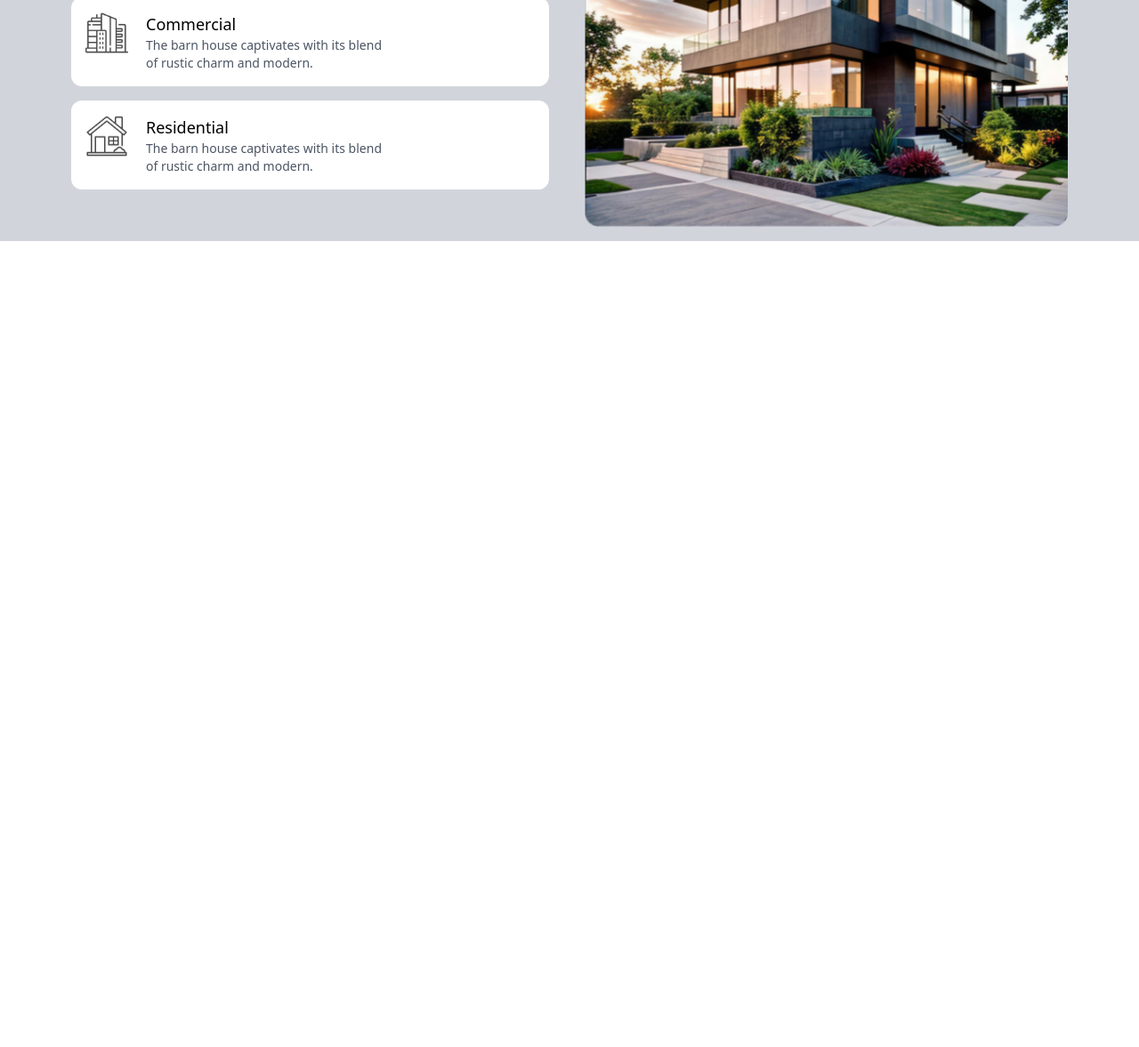
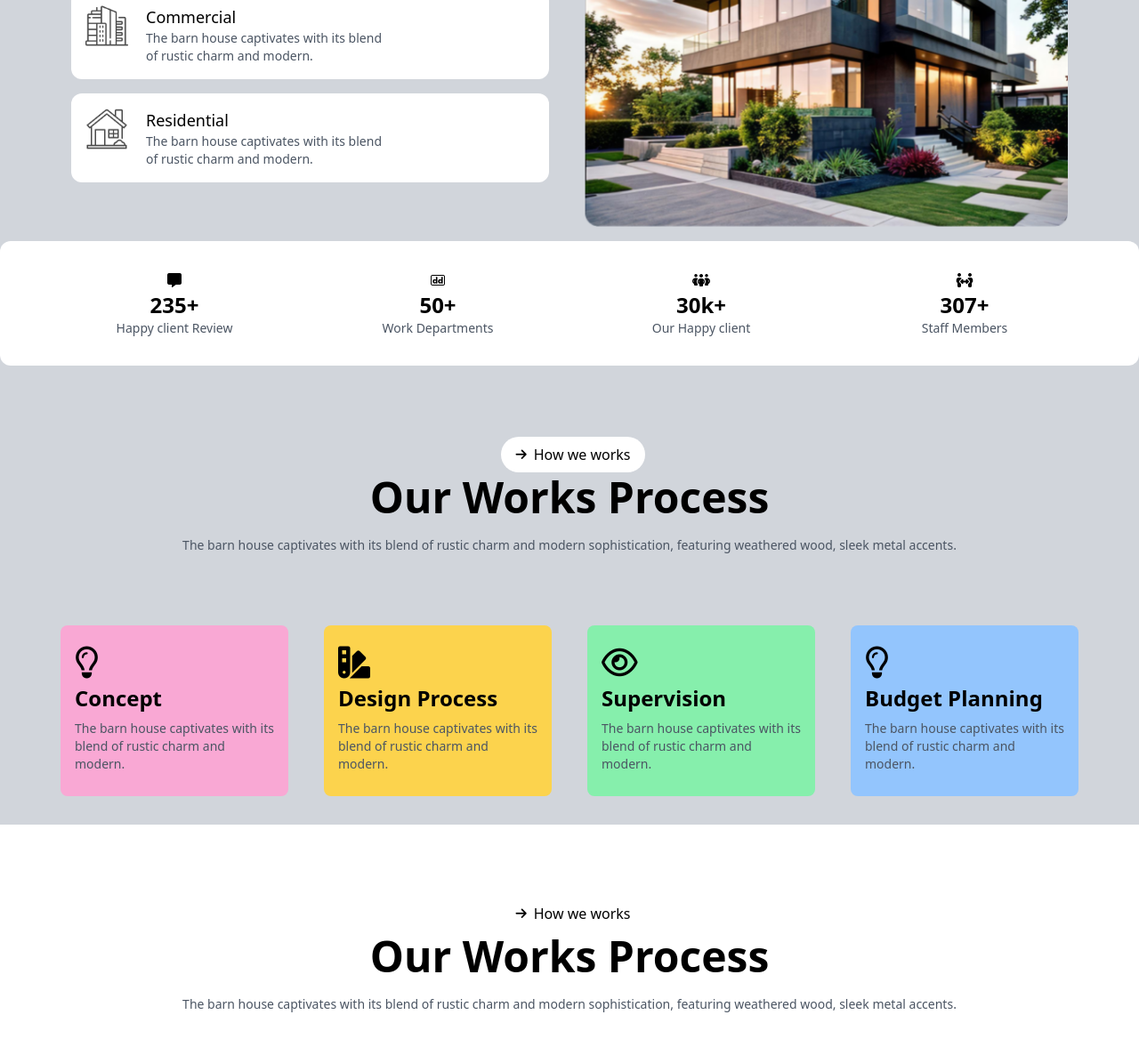
Before and after one commit to chumkimodak20031994/house-design-website, a plain HTML site: page index.html in a window 1280 px wide. Shown: the part 1213-2390 px from the top of the page at 89% size. Before the commit the page ends 1484 px from the top, so only its background shows below. Drawn offline with nearby package versions, Linux system fonts and the light colour scheme; a web font is replaced by a local one.

Commit message:
work process section done

```diff
--- a/index.html
+++ b/index.html
@@ -112,7 +112,7 @@
             <div class="p-4">
                 <div class="flex flex-col items-center text-center sm:text-left sm:items-start">
                     <!-- Logo and About Us button -->
-                    <div class="flex items-center justify-center sm:justify-start mb-4">
+                    <div class="flex items-center justify-center sm:justify-start">
                       <img
                         class="w-8 h-8 sm:w-10 sm:h-10"
                         src="./assets/Vector.png"
@@ -186,7 +186,95 @@
             </div>
           </div>
         </div>
-      </div>
+        <div class="max-w-screen-xl grid grid-cols-1
+         sm:grid-cols-2 lg:grid-cols-4 gap-8 mx-auto px-4 py-8 sm:px-8 lg:px-16 bg-white rounded-xl">
+        <!-- <div class="max-w-screen-xl flex flex-wrap justify-between mx-auto px-4 py-8 sm:px-8 lg:px-16 bg-white rounded-xl"> -->
+          <div class="text-center">
+            <i class="fa-solid fa-message"></i>
+            <h6 class="text-center font-extrabold text-2xl">235+</h6>
+            <p class="text-centear text-gray-600 text-xs sm:text-sm">Happy client Review</p>
+          </div>
+          <div class="text-center">
+            <i class="fa-brands fa-deploydog"></i>
+            <h6 class="text-center font-extrabold text-2xl">50+</h6>
+            <p class="text-center text-gray-600 text-xs sm:text-sm">Work Departments</p>
+          </div>
+          <div class="text-center">
+            <i class="fa-solid fa-people-group"></i>
+            <h6 class="text-center font-extrabold text-2xl">30k+</h6>
+            <p class="text-center text-gray-600 text-xs sm:text-sm">Our Happy client</p>
+          </div>
+          <div class="text-center">
+            <i class="fa-solid fa-people-arrows"></i>
+            <h6 class="text-center font-extrabold text-2xl">307+</h6>
+            <p class="text-center text-gray-600 text-xs sm:text-sm">Staff Members</p>
+          </div>
+        </div>
+      <!-- 4th section -->
+     <div class="my-8 flex flex-col items-center justify-center mt-20">
+      <button
+      class="rounded-3xl bg-white px-3 py-2 sm:px-4 sm:py-2 flex items-center justify-center ml-2"
+    >
+      <i class="fa-solid fa-arrow-right text-xs sm:text-sm"></i>
+      <p class="ml-2">How we works</p>
+      </button>
+      <h1 class="text-center font-extrabold text-5xl my-1">Our Works Process</h1>
+      <p  class="text-center text-gray-600 text-xs sm:text-sm py-4">The barn house captivates with its blend of rustic charm and modern sophistication,
+         featuring weathered wood, sleek metal accents.</p>
+
+        </div>
+        <!-- 5th section -->
+        <div class="max-w-screen-xl grid grid-cols-1 sm:grid-cols-2 lg:grid-cols-4
+         gap-8 mx-auto px-4 py-8 sm:px-8 lg:px-16 items-center justify-items-center">
+         <!-- <div class="max-w-screen-xl grid grid-cols-1 sm:grid-cols-2
+          lg:grid-cols-4 gap-8 mx-auto px-4 py-8 sm:px-8 lg:px-16"> -->
+          <div class="text-start bg-pink-300 p-4 w-64 h-48 rounded-lg flex flex-col items-start justify-center">
+          <!-- <div class="text-start bg-pink-300 p-4 w-64 max-w-full rounded-2xl my-5"> -->
+            <i class="fa-regular fa-lightbulb text-4xl"></i>
+            <h6 class="text-start font-extrabold text-2xl py-1">Concept</h6>
+            <p class="text-start text-gray-600 text-xs sm:text-sm py-1">The barn house captivates with
+               its blend of rustic charm and modern.</p>
+          </div>
+
+          <!-- <div class="text-start bg-amber-300 p-4 w-64 max-w-full rounded-2xl my-5"> -->
+            <div class="text-start bg-amber-300 p-4 w-64 h-48 rounded-lg flex flex-col items-start justify-center">
+            <i class="fa-solid fa-swatchbook text-4xl"></i>
+            <h6 class="text-start font-extrabold text-2xl py-1">Design Process</h6>
+            <p class="text-start text-gray-600 text-xs sm:text-sm py-1">The barn house captivates with
+               its blend of rustic charm and modern.</p>
+          </div>
+
+          <!-- <div class="text-start bg-green-300 p-4 w-64 max-w-full rounded-2xl my-5"> -->
+            <div class="text-start bg-green-300 p-4 w-64 h-48 rounded-lg flex flex-col items-start justify-center">
+            <i class="fa-regular fa-eye text-4xl"></i>
+            <h6 class="text-start font-extrabold text-2xl py-1">Supervision</h6>
+            <p class="text-start text-gray-600 text-xs sm:text-sm py-1">The barn house captivates with
+               its blend of rustic charm and modern.</p>
+          </div>
+
+          <!-- <div class="text-start bg-blue-300 p-4 w-64 max-w-full rounded-2xl"> -->
+            <div class="text-start bg-blue-300 p-4 w-64 h-48 rounded-lg flex flex-col items-start justify-center">
+            <i class="fa-regular fa-lightbulb text-4xl"></i>
+            <h6 class="text-start font-extrabold text-2xl py-1">Budget Planning</h6>
+            <p class="text-start text-gray-600 text-xs sm:text-sm py-1">The barn house captivates with
+               its blend of rustic charm and modern.</p>
+          </div>
+         </div>
+
+
+        </div>
+     <!-- 6th section -->
+     <div class="my-8 flex flex-col items-center justify-center mt-20">
+      <button
+      class="rounded-3xl bg-white px-3 py-2 sm:px-4 sm:py-2 flex items-center justify-center ml-2"
+    >
+      <i class="fa-solid fa-arrow-right text-xs sm:text-sm"></i>
+      <p class="ml-2">How we works</p>
+      </button>
+      <h1 class="text-center font-extrabold text-5xl my-1">Our Works Process</h1>
+      <p  class="text-center text-gray-600 text-xs sm:text-sm py-4">The barn house captivates with its blend of rustic charm and modern sophistication,
+         featuring weathered wood, sleek metal accents.</p>
+        </div>
 
 
 </body>
```
